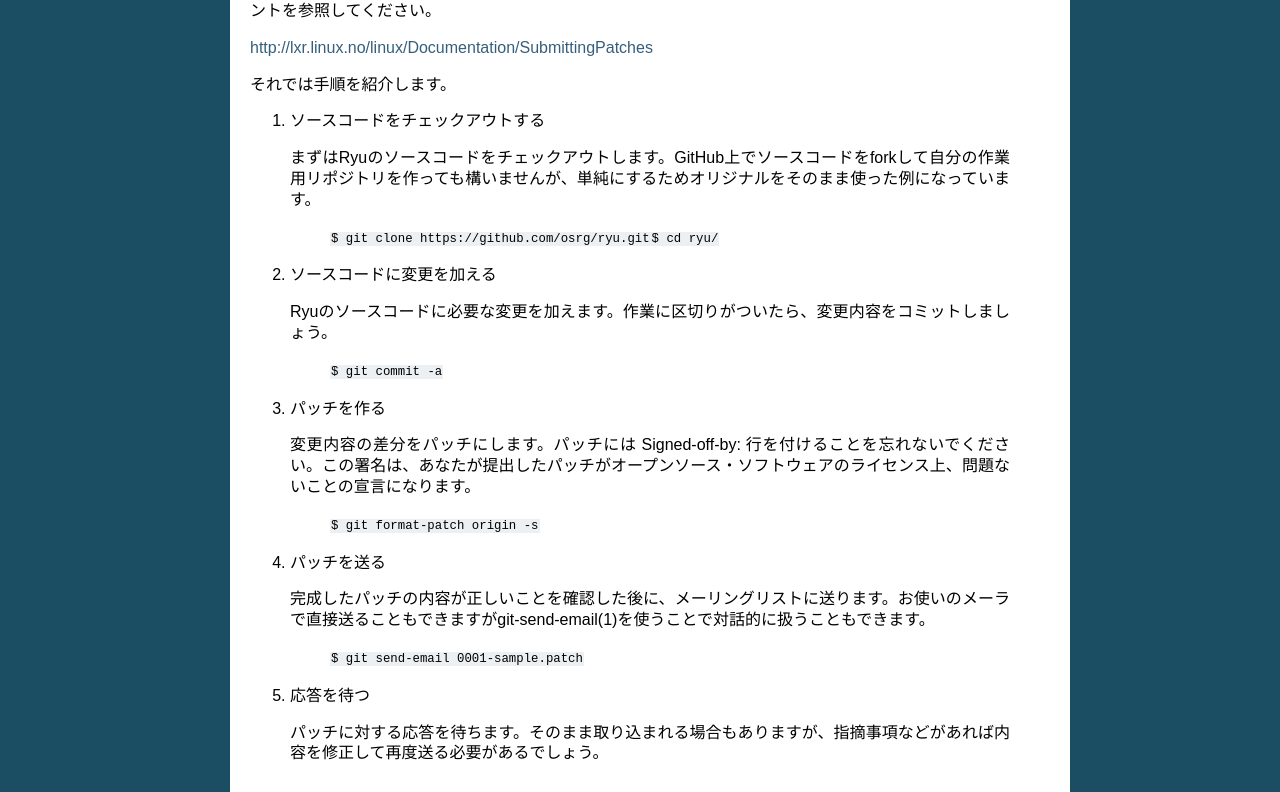
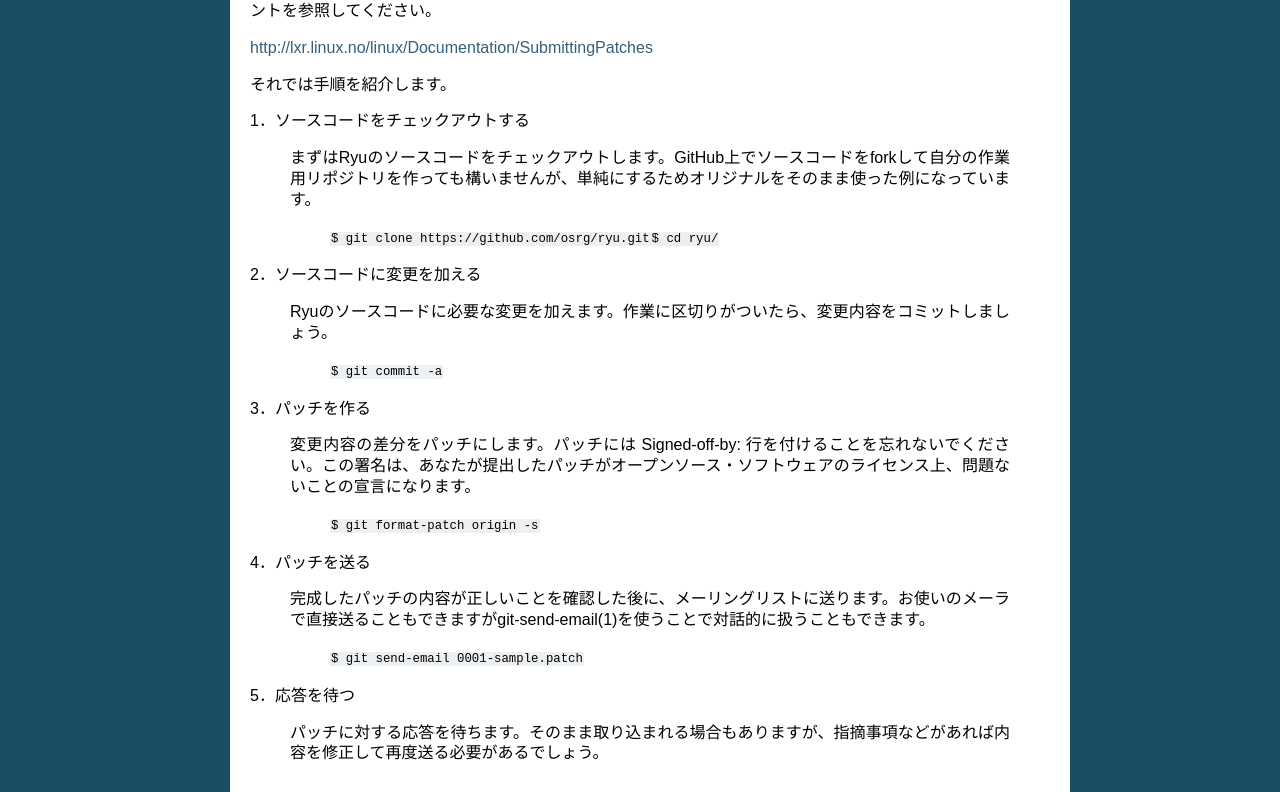
Before and after one commit to osrg/ryu-book, a Sphinx documentation site: the page built from ja/source/contribute.rst, in a window 1280 px wide. Shown: the part 1385-2177 px from the top of the page. Built offline with Sphinx 7.4.7, drawn with Linux system fonts in a browser that asks for light colours.

```diff
--- a/ja/source/contribute.rst
+++ b/ja/source/contribute.rst
@@ -86,7 +86,7 @@ http://lxr.linux.no/linux/Documentation/SubmittingPatches
 
 それでは手順を紹介します。
 
-1. ソースコードをチェックアウトする
+1．ソースコードをチェックアウトする
 
  まずはRyuのソースコードをチェックアウトします。
  GitHub上でソースコードをforkして自分の作業用リポジトリを作っても
@@ -95,14 +95,14 @@ http://lxr.linux.no/linux/Documentation/SubmittingPatches
    ``$ git clone https://github.com/osrg/ryu.git``
    ``$ cd ryu/``
 
-2. ソースコードに変更を加える
+2．ソースコードに変更を加える
 
  Ryuのソースコードに必要な変更を加えます。
  作業に区切りがついたら、変更内容をコミットしましょう。
 
    ``$ git commit -a``
 
-3. パッチを作る
+3．パッチを作る
 
  変更内容の差分をパッチにします。
  パッチには Signed-off-by: 行を付けることを忘れないでください。
@@ -111,7 +111,7 @@ http://lxr.linux.no/linux/Documentation/SubmittingPatches
 
    ``$ git format-patch origin -s``
 
-4. パッチを送る
+4．パッチを送る
 
  完成したパッチの内容が正しいことを確認した後に、メーリングリストに送ります。
  お使いのメーラで直接送ることもできますがgit-send-email(1)を使うことで
@@ -119,7 +119,7 @@ http://lxr.linux.no/linux/Documentation/SubmittingPatches
 
    ``$ git send-email 0001-sample.patch``
 
-5. 応答を待つ
+5．応答を待つ
 
  パッチに対する応答を待ちます。
  そのまま取り込まれる場合もありますが、指摘事項などがあれば
--- a/ja/source/spanning_tree.rst
+++ b/ja/source/spanning_tree.rst
@@ -47,7 +47,7 @@ STPではブリッジ間でBPDU(Bridge Protocol Data Unit)パケットを相互
 
 具体的には、次のような手順により実現されます。
 
-1. ルートブリッジの選出
+1．ルートブリッジの選出
 
     ブリッジ間のBPDUパケットの交換により、最小のブリッジIDを持つブリッジが
     ルートブリッジとして選出されます。以降はルートブリッジのみがオリジナルの
@@ -67,7 +67,7 @@ STPではブリッジ間でBPDU(Bridge Protocol Data Unit)パケットを相互
         ブリッジpriority MACアドレス
         ================ ===========
 
-2. ポートの役割の決定
+2．ポートの役割の決定
 
     各ポートのルートブリッジに至るまでのコストを元に、ポートの役割を決定します。
 
@@ -133,7 +133,7 @@ STPではブリッジ間でBPDU(Bridge Protocol Data Unit)パケットを相互
             ============== ==========
 
 
-3. ポートの状態遷移
+3．ポートの状態遷移
 
     ポート役割の決定後(STP計算の完了時)、各ポートはLISTEN状態になります。
     その後、以下に示す状態遷移を行い、最終的に各ポートの役割に従って
--- a/ja/source/switch_test_tool.rst
+++ b/ja/source/switch_test_tool.rst
@@ -468,7 +468,7 @@ VMイメージ利用のための環境設定やログイン方法等は「 :ref:
 処理する機能を備えているかを確認するテストパターンを作成します。
 
 
-1. テストパターンファイル作成
+1．テストパターンファイル作成
 
     ルータがルーティングテーブルに従ってパケットを転送する機能を実現する
     以下のフローエントリが正しく動作するかを試験します。
@@ -583,13 +583,13 @@ VMイメージ利用のための環境設定やログイン方法等は「 :ref:
     ]
 
 
-2. 試験環境構築
+2．試験環境構築
 
     試験環境構築スクリプトを用いて試験環境を構築します。手順は
     `サンプルテストパターンの実行手順`_ を参照してください。
 
 
-3. テストツール実行
+3．テストツール実行
 
     コントローラのxtermから、先ほど作成したオリジナルのテストパターンファイル
     を指定してテストツールを実行します。
```
